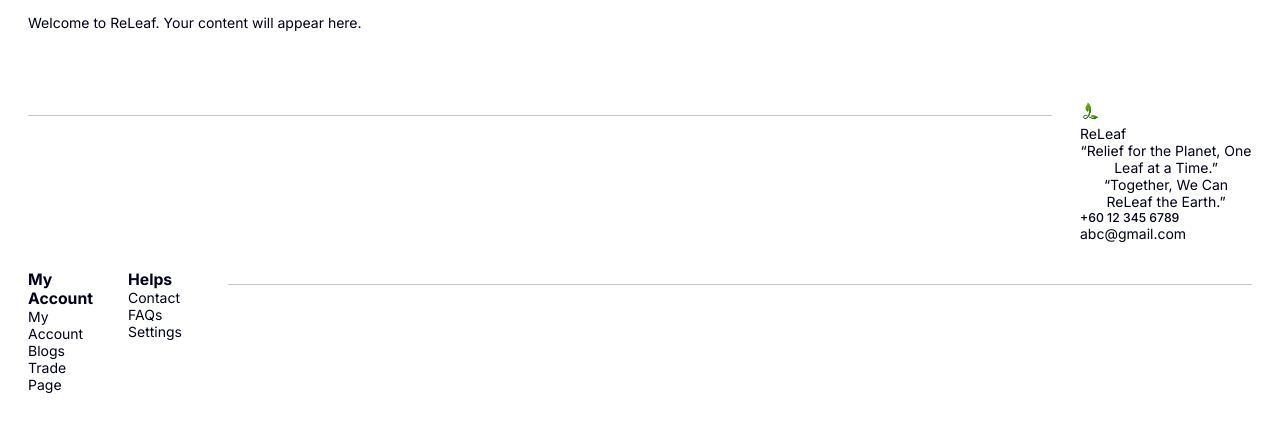
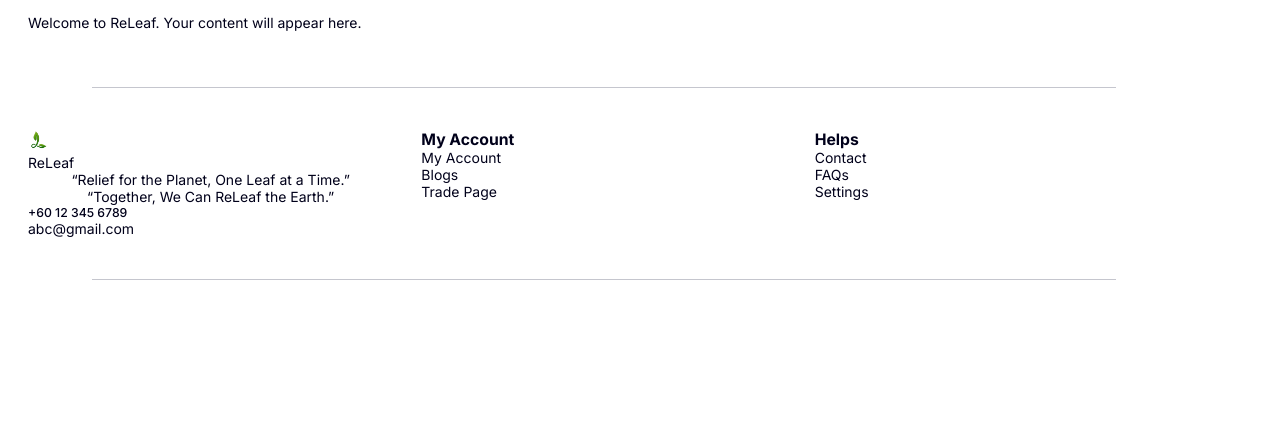
Before and after one commit to YoonadiMon/WedDevAssignment, a PHP site: page /pages/CommonPages/aboutUs.html in a window 1280 px wide. Shown: the part 55-487 px from the top of the page. Run offline with PHP 8.4, Linux system fonts and the light colour scheme.

Commit message:
Y: style footer 9

```diff
--- a/style/style.css
+++ b/style/style.css
@@ -77,7 +77,7 @@ button {
 }
 
 footer {
-    margin-top: 3rem;
+    margin-top: 1rem;
     padding: 2rem 0;
     display: flex;
     flex-direction: column;
@@ -622,6 +622,7 @@ Desktop (e.g., ~1150px - 1200px) */
     }
 
     footer {
+        width: 90vw;
         flex-direction: row;
         flex-wrap: wrap;
         justify-content: space-between;
```
